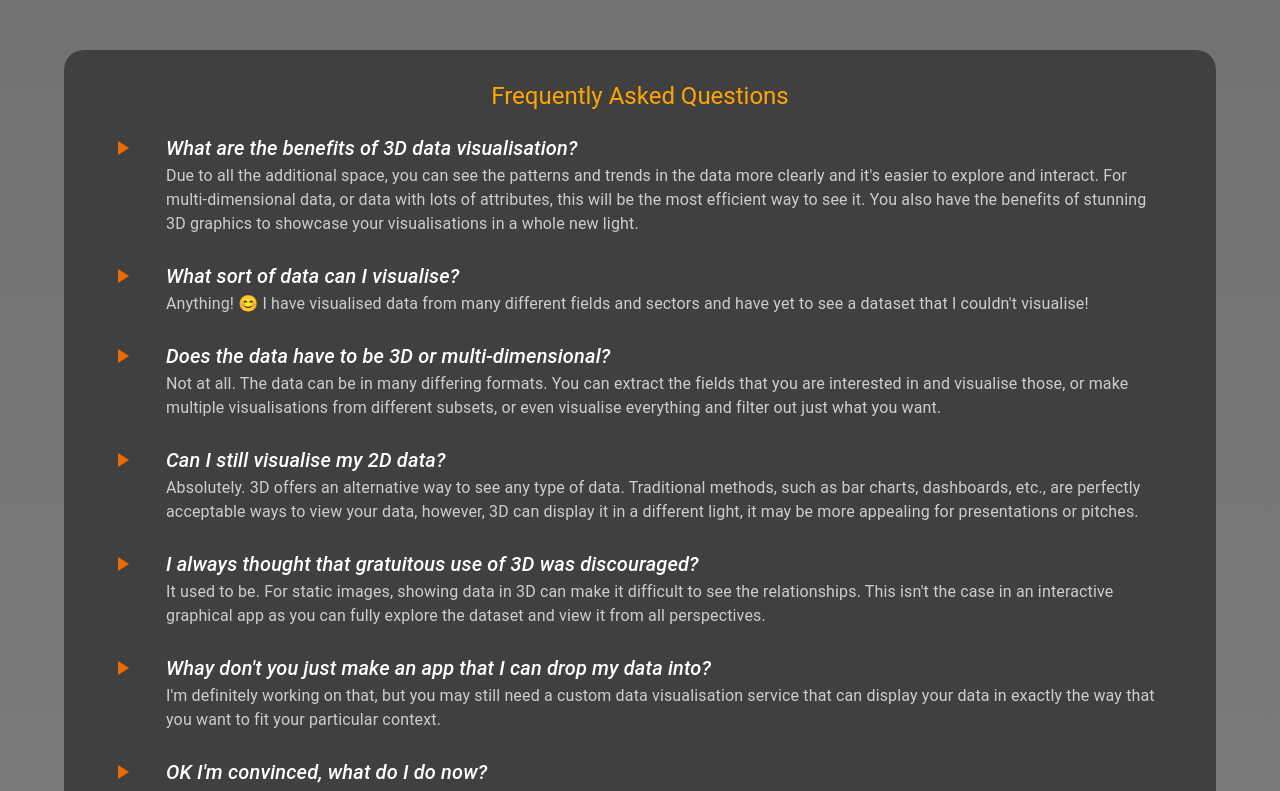
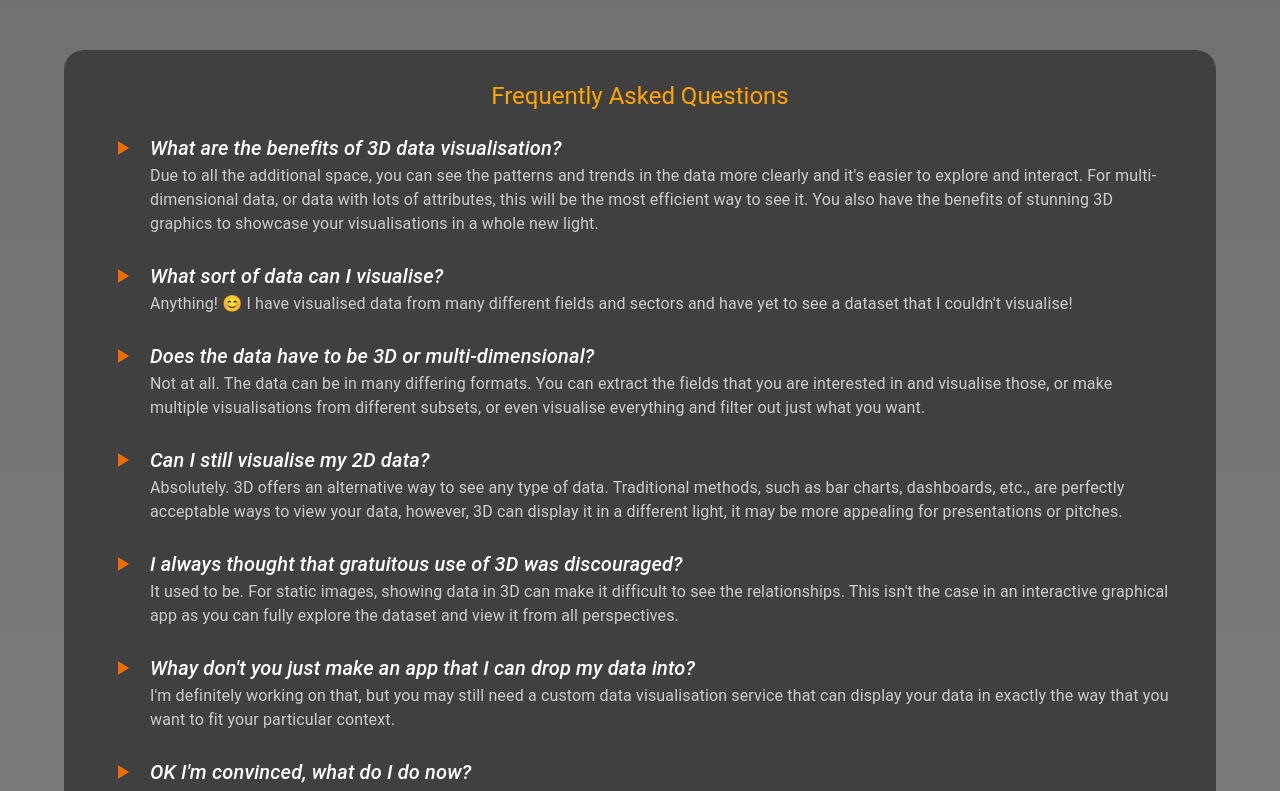
Before and after one commit to DoctorTone/drt_software_ltd, a React (Vite) app: page /#/ in a window 1280 px wide. Shown: the part 7420-8211 px from the top of the page. Built offline with nearby package versions, Linux system fonts and the light colour scheme.

Commit message:
Updated FAQ for all screen sizes

```diff
--- a/src/components/FAQ.tsx
+++ b/src/components/FAQ.tsx
@@ -21,7 +21,10 @@ const FAQ = () => {
           mt: 5,
           background: "#404040",
           borderRadius: "20px",
-          padding: "30px",
+          padding: {
+            xs: "10px",
+            md: "30px",
+          },
         }}
       >
         <Typography variant="h5" color="orange" textAlign="center">
@@ -29,7 +32,14 @@ const FAQ = () => {
         </Typography>
         <List>
           <ListItem alignItems="flex-start">
-            <ListItemIcon>
+            <ListItemIcon
+              sx={{
+                minWidth: {
+                  xs: "15px",
+                  md: "40px",
+                },
+              }}
+            >
               <PlayArrowIcon color="warning" />
             </ListItemIcon>
             <ListItemText>
@@ -47,7 +57,14 @@ const FAQ = () => {
             </ListItemText>
           </ListItem>
           <ListItem alignItems="flex-start">
-            <ListItemIcon>
+            <ListItemIcon
+              sx={{
+                minWidth: {
+                  xs: "15px",
+                  md: "40px",
+                },
+              }}
+            >
               <PlayArrowIcon color="warning" />
             </ListItemIcon>
             <ListItemText>
@@ -62,7 +79,14 @@ const FAQ = () => {
             </ListItemText>
           </ListItem>
           <ListItem alignItems="flex-start">
-            <ListItemIcon>
+            <ListItemIcon
+              sx={{
+                minWidth: {
+                  xs: "15px",
+                  md: "40px",
+                },
+              }}
+            >
               <PlayArrowIcon color="warning" />
             </ListItemIcon>
             <ListItemText>
@@ -78,7 +102,14 @@ const FAQ = () => {
             </ListItemText>
           </ListItem>
           <ListItem alignItems="flex-start">
-            <ListItemIcon>
+            <ListItemIcon
+              sx={{
+                minWidth: {
+                  xs: "15px",
+                  md: "40px",
+                },
+              }}
+            >
               <PlayArrowIcon color="warning" />
             </ListItemIcon>
             <ListItemText>
@@ -95,7 +126,14 @@ const FAQ = () => {
             </ListItemText>
           </ListItem>
           <ListItem alignItems="flex-start">
-            <ListItemIcon>
+            <ListItemIcon
+              sx={{
+                minWidth: {
+                  xs: "15px",
+                  md: "40px",
+                },
+              }}
+            >
               <PlayArrowIcon color="warning" />
             </ListItemIcon>
             <ListItemText>
@@ -111,7 +149,14 @@ const FAQ = () => {
             </ListItemText>
           </ListItem>
           <ListItem alignItems="flex-start">
-            <ListItemIcon>
+            <ListItemIcon
+              sx={{
+                minWidth: {
+                  xs: "15px",
+                  md: "40px",
+                },
+              }}
+            >
               <PlayArrowIcon color="warning" />
             </ListItemIcon>
             <ListItemText>
@@ -126,7 +171,14 @@ const FAQ = () => {
             </ListItemText>
           </ListItem>
           <ListItem alignItems="flex-start">
-            <ListItemIcon>
+            <ListItemIcon
+              sx={{
+                minWidth: {
+                  xs: "15px",
+                  md: "40px",
+                },
+              }}
+            >
               <PlayArrowIcon color="warning" />
             </ListItemIcon>
             <ListItemText>
@@ -139,7 +191,11 @@ const FAQ = () => {
               </Typography>
               <Typography variant="body1" sx={{ color: "#cdcdcd", mt: 1 }}>
                 Either email, send me a message 👉{" "}
-                <Button onClick={openContactModal} variant="contained">
+                <Button
+                  onClick={openContactModal}
+                  variant="contained"
+                  sx={{ mb: 1 }}
+                >
                   Contact
                 </Button>{" "}
                 or call 👉{" "}
```
